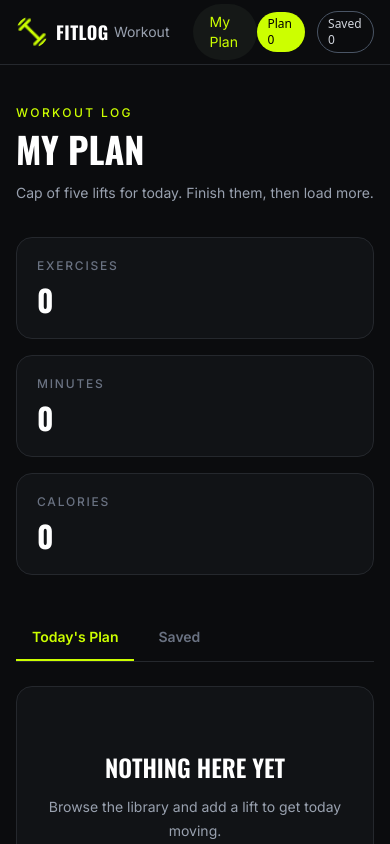
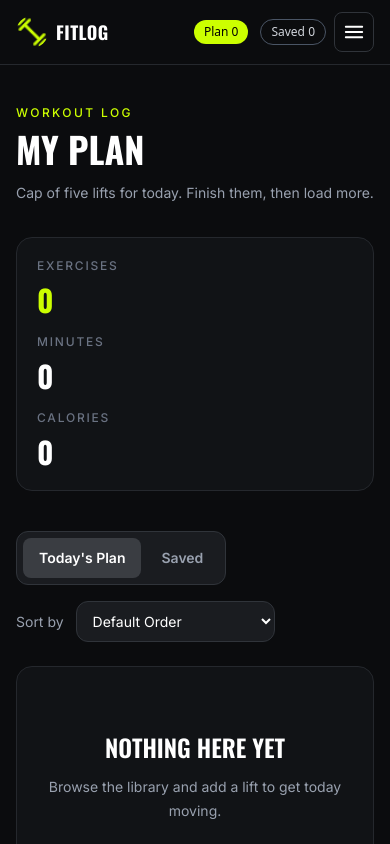
Before and after one commit to Fahim-mukim/FITLOG, a Next.js app: page /my-plan in a window 390 px wide. Shown: the top 844 px of the page. Built offline with nearby package versions, Linux system fonts and the light colour scheme.

Commit message:
polishing everything another time

```diff
--- a/src/app/my-plan/page.jsx
+++ b/src/app/my-plan/page.jsx
@@ -8,9 +8,21 @@ const MyPlan = async ({ searchParams }) => {
 
   const activeTab = params?.tab === "saved" ? "saved" : "today";
 
+  const allowedSortOptions = [
+    "default",
+    "duration-asc",
+    "duration-desc",
+    "calories-desc",
+    "rating-desc",
+    "name-asc",
+  ];
+
+  const sortBy = allowedSortOptions.includes(params?.sort)
+    ? params.sort
+    : "default";
+
   return (
     <main className="container mx-auto px-4 py-10 sm:py-14">
-            {/* Header */}
       <div className="mb-8">
         <p className="font-inter text-xs font-medium uppercase tracking-[0.2em] text-[#ccff00]">
           WORKOUT LOG
@@ -25,17 +37,18 @@ const MyPlan = async ({ searchParams }) => {
         </p>
       </div>
 
-            {/* Metrics */}
       <PlanSummary activeTab={activeTab} />
 
-            {/* Tabs */}
       <div className="mt-10">
-                <PlanTabs activeTab={activeTab} />
+        <PlanTabs activeTab={activeTab} sortBy={sortBy} />
       </div>
 
-            {/* Content */}
       <div className="mt-6">
-                {activeTab === "today" ? <TodayPlan /> : <SavedWorkouts />}
+        {activeTab === "today" ? (
+          <TodayPlan sortBy={sortBy} />
+        ) : (
+          <SavedWorkouts sortBy={sortBy} />
+        )}
       </div>
     </main>
   );
--- a/src/component/exercise/WorkoutAction.jsx
+++ b/src/component/exercise/WorkoutAction.jsx
@@ -40,7 +40,7 @@ const WorkoutActions = ({ workout }) => {
         <button
           type="button"
           onClick={handleAddToPlan}
-          className={`flex flex-1 items-center justify-center gap-2 rounded-xl px-5 py-3.5 font-oswald text-sm font-semibold uppercase text-black transition active:scale-[0.98] ${
+          className={`flex flex-1 items-center justify-center gap-2 rounded-xl px-5 py-3.5 font-inter text-sm font-semibold  text-black transition active:scale-[0.98] ${
             isInPlan
               ? "cursor-not-allowed bg-gray-500"
               : "bg-[#ccff00] hover:bg-[#b8e600] hover:shadow-[0_0_20px_rgba(204,255,0,0.15)]"
@@ -52,7 +52,7 @@ const WorkoutActions = ({ workout }) => {
         <button
           type="button"
           onClick={handleSaveWorkout}
-          className={`flex flex-1 items-center justify-center gap-2 rounded-xl border px-5 py-3.5 font-oswald text-sm font-semibold uppercase transition active:scale-[0.98] ${
+          className={`flex flex-1 items-center justify-center gap-2 rounded-xl border px-5 py-3.5 font-inter text-sm font-semibold  transition active:scale-[0.98] ${
             isSaved
               ? "cursor-not-allowed border-gray-600 text-gray-500"
               : "border-[#30343a] text-white hover:border-[#ccff00] hover:text-[#ccff00]"
--- a/src/component/my-plan/PlanSummary.jsx
+++ b/src/component/my-plan/PlanSummary.jsx
@@ -33,19 +33,24 @@ const PlanSummary = ({ activeTab }) => {
     ];
 
     return (
-    <div className="grid grid-cols-1 gap-4 sm:grid-cols-3">
-      {metrics.map((metric) => (
+        <div className="grid grid-cols-1 gap-4 sm:grid-cols-3 rounded-2xl border border-[#25282d] bg-[#111316] p-5">
+            {metrics.map((metric, ind) => (
                 <div
                     key={metric.label}
-          className="rounded-2xl border border-[#25282d] bg-[#111316] p-5"
                 >
                     <p className="font-inter text-xs font-medium uppercase tracking-[0.15em] text-gray-500">
                         {metric.label}
                     </p>
 
+                    {ind === 0 ? (
+                        <p className="mt-2 font-oswald text-3xl font-bold text-[#CCFF00]">
+                            {metric.value}
+                        </p>
+                    ) : (
                         <p className="mt-2 font-oswald text-3xl font-bold text-white">
                             {metric.value}
                         </p>
+                    )}
                 </div>
             ))}
         </div>
--- a/src/component/my-plan/PlanTabs.jsx
+++ b/src/component/my-plan/PlanTabs.jsx
@@ -1,30 +1,71 @@
+
+"use client";
+
 import Link from "next/link";
+import { useRouter } from "next/navigation";
 
-const PlanTabs = ({ activeTab }) => {
+const PlanTabs = ({ activeTab, sortBy }) => {
+  const router = useRouter();
+
+  const handleSortChange = (event) => {
+    const selectedSort = event.target.value;
+
+    router.push(
+      `/my-plan?tab=${activeTab}&sort=${selectedSort}`
+    );
+  };
+
   return (
-    <div className="flex gap-2 border-b border-[#25282d]">
+    <div className="flex flex-col justify-between gap-4 sm:flex-row sm:items-center">
+      {/* Tabs */}
+      <div className="inline-flex w-fit gap-1 rounded-xl border border-[#30343a] bg-[#1a1c20] p-1.5">
         <Link
-        href="/my-plan?tab=today"
-        className={`border-b-2 px-4 py-3 font-inter text-sm font-semibold transition ${
+          href={`/my-plan?tab=today&sort=${sortBy}`}
+          className={`rounded-lg px-4 py-2.5 font-inter text-sm font-semibold transition duration-200 ${
             activeTab === "today"
-            ? "border-[#ccff00] text-[#ccff00]"
-            : "border-transparent text-gray-500 hover:text-white"
+              ? "bg-[#3a3d42] text-white"
+              : "text-gray-400 hover:bg-[#25282d] hover:text-white"
           }`}
         >
           Today's Plan
         </Link>
 
         <Link
-        href="/my-plan?tab=saved"
-        className={`border-b-2 px-4 py-3 font-inter text-sm font-semibold transition ${
+          href={`/my-plan?tab=saved&sort=${sortBy}`}
+          className={`rounded-lg px-4 py-2.5 font-inter text-sm font-semibold transition duration-200 ${
             activeTab === "saved"
-            ? "border-[#ccff00] text-[#ccff00]"
-            : "border-transparent text-gray-500 hover:text-white"
+              ? "bg-[#3a3d42] text-white"
+              : "text-gray-400 hover:bg-[#25282d] hover:text-white"
           }`}
         >
           Saved
         </Link>
       </div>
+
+      {/* Sort By */}
+      <div className="flex items-center gap-3">
+        <label
+          htmlFor="workout-sort"
+          className="whitespace-nowrap font-inter text-sm text-gray-400"
+        >
+          Sort by
+        </label>
+
+        <select
+          id="workout-sort"
+          value={sortBy}
+          onChange={handleSortChange}
+          className="min-w-44 rounded-xl border border-[#30343a] bg-[#1a1c20] px-3 py-2.5 font-inter text-sm text-white outline-none transition focus:border-gray-500"
+        >
+          <option value="default">Default Order</option>
+          <option value="duration-asc">Duration: Shortest First</option>
+          <option value="duration-desc">Duration: Longest First</option>
+          <option value="calories-desc">Calories: Highest First</option>
+          <option value="rating-desc">Rating: Highest First</option>
+          <option value="name-asc">Name: A–Z</option>
+        </select>
+      </div>
+    </div>
   );
 };
 
--- a/src/component/my-plan/SavedWorkouts.jsx
+++ b/src/component/my-plan/SavedWorkouts.jsx
@@ -3,10 +3,11 @@
 import Link from "next/link";
 import Image from "next/image";
 import { useWorkout } from "@/context/WorkoutContext";
+import { sortWorkouts } from "@/lib/sortWorkouts";
 
-const SavedWorkouts = () => {
+const SavedWorkouts = ({ sortBy = "default" }) => {
     const { savedWorkouts, removeFromSaved } = useWorkout();
-
+      const sortedWorkouts = sortWorkouts(savedWorkouts, sortBy);
     if (savedWorkouts.length === 0) {
         return (
             <div className="rounded-2xl border border-[#25282d] bg-[#111316] px-6 py-16 text-center">
--- a/src/component/my-plan/TodayPlan.jsx
+++ b/src/component/my-plan/TodayPlan.jsx
@@ -3,9 +3,12 @@
 import Link from "next/link";
 import { useWorkout } from "@/context/WorkoutContext";
 import Image from "next/image";
+import { sortWorkouts } from "@/lib/sortWorkouts";
 
-const TodayPlan = () => {
+const TodayPlan = ({ sortBy = "default" }) => {
+
     const { todayPlan, removeFromPlan, toggleCompleted } = useWorkout();
+    const sortedWorkouts = sortWorkouts(todayPlan, sortBy);
 
     if (todayPlan.length === 0) {
         return (
--- a/src/component/shared/Navbar.jsx
+++ b/src/component/shared/Navbar.jsx
@@ -1,5 +1,7 @@
+
 "use client";
 
+import { useState } from "react";
 import Image from "next/image";
 import Link from "next/link";
 import { usePathname } from "next/navigation";
@@ -8,18 +10,26 @@ import logo from "@/assets/logo.png";
 
 const Navbar = () => {
   const pathname = usePathname();
+  const [isMenuOpen, setIsMenuOpen] = useState(false);
 
   const isWorkoutActive =
     pathname === "/" || pathname.startsWith("/exercise");
 
   const isMyPlanActive = pathname.startsWith("/my-plan");
 
+  const closeMenu = () => setIsMenuOpen(false);
+
   return (
     <nav className="border-b border-[#25282d] bg-[#0b0c0e]">
-      <div className="container mx-auto flex h-16 items-center justify-between px-4">
-
+      <div className="container mx-auto px-4">
+        {/* Main Navbar */}
+        <div className="flex h-16 items-center justify-between gap-3">
           {/* Logo */}
-        <Link href="/" className="flex items-center gap-2">
+          <Link
+            href="/"
+            onClick={closeMenu}
+            className="flex shrink-0 items-center gap-2"
+          >
             <Image
               src={logo}
               alt="FitLog Logo"
@@ -31,8 +41,8 @@ const Navbar = () => {
             </h2>
           </Link>
 
-        {/* Navigation */}
-        <div className="flex items-center gap-2">
+          {/* Desktop Navigation */}
+          <div className="hidden items-center gap-2 md:flex">
             <Link
               href="/"
               className={`rounded-full px-4 py-2 font-inter text-sm transition ${
@@ -56,8 +66,83 @@ const Navbar = () => {
             </Link>
           </div>
 
-        {/* Counters */}
+          {/* Right Side */}
+          <div className="flex shrink-0 items-center gap-2">
             <NavbarCounters />
+
+            {/* Hamburger Button: Mobile Only */}
+            <button
+              type="button"
+              onClick={() => setIsMenuOpen((prev) => !prev)}
+              className="flex h-10 w-10 items-center justify-center rounded-lg border border-[#30343a] text-white transition hover:border-[#ccff00] hover:text-[#ccff00] md:hidden"
+              aria-label={isMenuOpen ? "Close navigation menu" : "Open navigation menu"}
+              aria-expanded={isMenuOpen}
+            >
+              {isMenuOpen ? (
+                /* Close Icon */
+                <svg
+                  xmlns="http://www.w3.org/2000/svg"
+                  fill="none"
+                  viewBox="0 0 24 24"
+                  strokeWidth={1.8}
+                  stroke="currentColor"
+                  className="h-6 w-6"
+                >
+                  <path
+                    strokeLinecap="round"
+                    strokeLinejoin="round"
+                    d="M6 18 18 6M6 6l12 12"
+                  />
+                </svg>
+              ) : (
+                /* Hamburger Icon */
+                <svg
+                  xmlns="http://www.w3.org/2000/svg"
+                  fill="none"
+                  viewBox="0 0 24 24"
+                  strokeWidth={1.8}
+                  stroke="currentColor"
+                  className="h-6 w-6"
+                >
+                  <path
+                    strokeLinecap="round"
+                    strokeLinejoin="round"
+                    d="M3.75 6.75h16.5M3.75 12h16.5m-16.5 5.25h16.5"
+                  />
+                </svg>
+              )}
+            </button>
+          </div>
+        </div>
+
+        {/* Mobile Navigation */}
+        {isMenuOpen && (
+          <div className="flex flex-col gap-2 border-t border-[#25282d] py-3 md:hidden">
+            <Link
+              href="/"
+              onClick={closeMenu}
+              className={`rounded-xl px-4 py-3 font-inter text-sm transition ${
+                isWorkoutActive
+                  ? "bg-[#151817] text-[#ccff00]"
+                  : "text-gray-400 hover:bg-[#151817] hover:text-white"
+              }`}
+            >
+              Workout
+            </Link>
+
+            <Link
+              href="/my-plan"
+              onClick={closeMenu}
+              className={`rounded-xl px-4 py-3 font-inter text-sm transition ${
+                isMyPlanActive
+                  ? "bg-[#151817] text-[#ccff00]"
+                  : "text-gray-400 hover:bg-[#151817] hover:text-white"
+              }`}
+            >
+              My Plan
+            </Link>
+          </div>
+        )}
       </div>
     </nav>
   );
```
Also changed, not shown: src/app/exercise/[id]/page.jsx (+18 -23 lines), src/component/shared/Library/Library.jsx (+6 -6 lines), src/component/shared/Library/LibraryCards.jsx (+7 -7 lines), src/lib/sortWorkouts.js (added, +36 -0 lines). Lines whose indentation alone changed are shown as unchanged.
